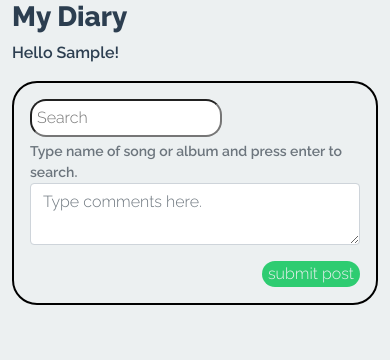
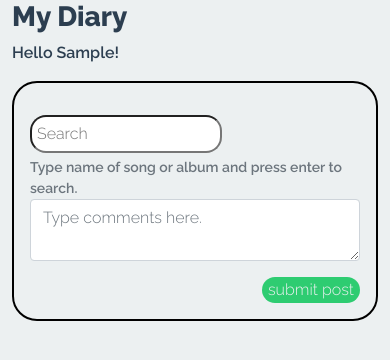
Before and after one commit to rach0101/Music_Diary_Hackbright_Project, a Flask app: a page that uses templates/base.html in a window 390 px wide. Shown: the part 112-472 px from the top of the page. Run offline with Flask 2, Linux system fonts and the light colour scheme; the visitor is signed in with stand-in values (Sample User, id 1); data that the repository does not hold is empty; some web fonts are replaced.

Commit message:
Fixed formatting bug on search

```diff
--- a/static/styles.css
+++ b/static/styles.css
@@ -40,6 +40,9 @@ h2 {
     }
     .navbar_links {
         font-size: .90em;
+    }
+    #song_data {
+        padding-bottom:1em;
     }
 }
 
```
